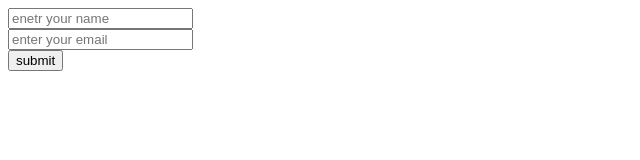
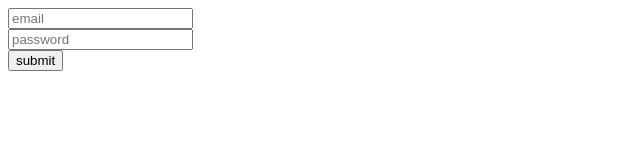
Before and after one commit to segfaulted11/ContexAPI_CustomHook, a React (Vite) app: page / in a window 1280 px wide. Shown: the top 160 px of the page, without its empty margins (0-640 px from the left). Built offline with nearby package versions, Linux system fonts and the light colour scheme.

Commit message:
controlled field (3rd way)

```diff
--- a/package.json
+++ b/package.json
@@ -10,8 +10,10 @@
     "preview": "vite preview"
   },
   "dependencies": {
+    "@tailwindcss/vite": "^4.2.4",
     "react": "^19.2.5",
-    "react-dom": "^19.2.5"
+    "react-dom": "^19.2.5",
+    "tailwindcss": "^4.2.4"
   },
   "devDependencies": {
     "@babel/core": "^7.29.0",
--- a/src/App.css
+++ b/src/App.css
@@ -0,0 +1 @@
+/* @import "tailwindcss"; */
--- a/src/App.jsx
+++ b/src/App.jsx
@@ -9,8 +9,8 @@ function App() {
     <>
 
 {/* <SimpleForm/> */}
-<FormAction/>
-{/* <ControlledField/> */}
+{/* <FormAction/> */}
+<ControlledField/>
 
     </>
   )
--- a/src/Components/ControlledField.jsx
+++ b/src/Components/ControlledField.jsx
@@ -1,32 +1,51 @@
-import React, { useState } from "react";
+import { useState } from "react";
+
+//
 
 const ControlledField = () => {
+
   const handleSubmit = (e) => {
     e.preventDefault();
+    console.log(password);
   };
 
+  //password state
   const [password, setPassword] = useState("");
+
+  //error state
+  const [error, setError] = useState("");
+
   const handlePasswordOnChange = (e) => {
-    console.log(e.target.value);
-    setPassword(e.target.value);
+    const value = e.target.value; //what is being typed into the password inut field
+
+    console.log(value); //returns each character that user is typing.
+    setPassword(value); //setting the value for the 'password' variable based on what user is typing real time.
+
+    if (value.includes(" ")) {
+      setError("Password cant contain space");
+    } else if (value.length < 6) {
+      setError("Password must contain 6 characters");
+    } else {
+      setError("");
+    }
   };
 
   return (
     <div>
-      <form action="" onSubmit={handleSubmit}>
+      <form onSubmit={handleSubmit}>
         <input type="email" name="" placeholder="email" required />
         <br />
         <input
           type="password"
-          name=""
           placeholder="password"
+          defaultValue={password}
           onChange={handlePasswordOnChange}
-          defaultValue={password}
-          required
         />
         <br />
         <input type="submit" value="submit" />
       </form>
+
+      <p style={{ color: "red" }}>{error}</p>
     </div>
   );
 };
--- a/vite.config.js
+++ b/vite.config.js
@@ -1,11 +1,13 @@
 import { defineConfig } from 'vite'
 import react, { reactCompilerPreset } from '@vitejs/plugin-react'
 import babel from '@rolldown/plugin-babel'
+import tailwindcss from '@tailwindcss/vite'
 
 // https://vite.dev/config/
 export default defineConfig({
   plugins: [
     react(),
+    tailwindcss(),
     babel({ presets: [reactCompilerPreset()] })
   ],
 })
```
Also changed, not shown: 1 other file (tests, documents, lock files or other folders).
